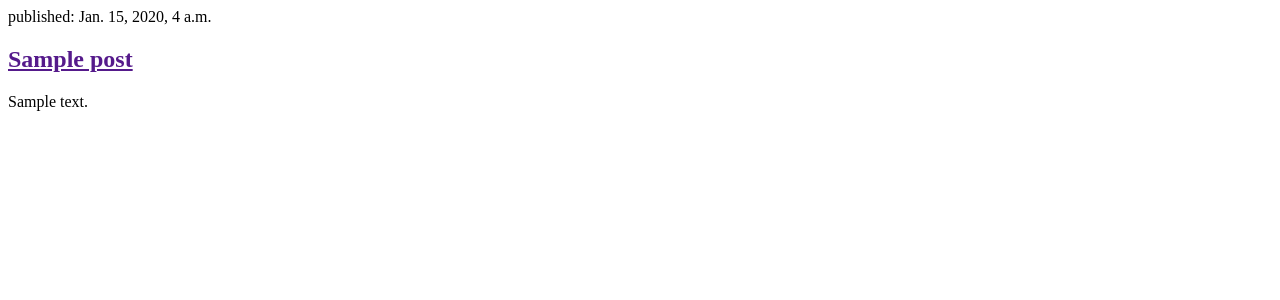
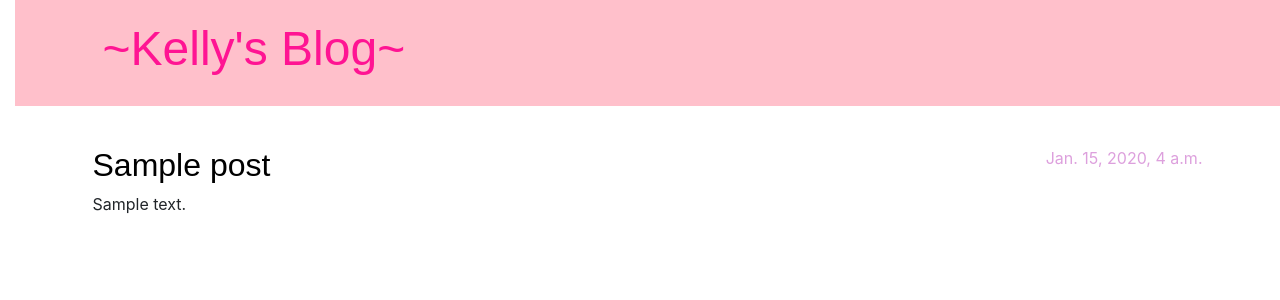
Before and after one commit to kwadlington/my-first-blog, a Django app: page / in a window 1280 px wide. Shown: the top 300 px of the page. Run offline with Django 3.2, Linux system fonts and the light colour scheme; tables that the repository leaves empty hold one stand-in row (values such as "Sample post").

Commit message:
Added new HTML files.

```diff
--- /dev/null
+++ b/blog/static/css/blog.css
@@ -0,0 +1,77 @@
+h1 a, h2 a {
+    color: #FFB6C1;
+    font-family:'Lucida Handwriting', fantasy;
+}
+body {
+    padding-left: 15px;
+}
+.page-header {
+    background-color: #ffc0cb;
+    margin-top: 0;
+    margin-bottom: 40px;
+    padding: 20px 20px 20px 40px;
+}
+
+.page-header h1,
+.page-header h1 a,
+.page-header h1 a:visited,
+.page-header h1 a:active {
+    color: #ff1493;
+    font-size: 36pt;
+    text-decoration: none;
+}
+
+h1,
+h2,
+h3,
+h4 {
+    font-family: "Lucida Console", "Courier New", cursive;
+}
+
+.date {
+    color: #dda0dd;
+}
+
+.save {
+    float: right;
+}
+
+.post-form textarea,
+.post-form input {
+    width: 100%;
+}
+
+.top-menu,
+.top-menu:hover,
+.top-menu:visited {
+    color: #e6e6fa;
+    float: right;
+    font-size: 26pt;
+    margin-right: 20px;
+}
+
+.post {
+    margin-bottom: 70px;
+}
+
+.post h2 a,
+.post h2 a:visited {
+    color: #000000;
+}
+
+.post > .date,
+.post > .actions {
+    float: right;
+}
+
+.btn-default,
+.btn-default:visited {
+    color: #C25100;
+    background: none;
+    border-color: #C25100;
+}
+
+.btn-default:hover {
+    color: #FFFFFF;
+    background-color: #C25100;
+}
--- /dev/null
+++ b/blog/templates/blog/base.html
@@ -0,0 +1,25 @@
+{% load static %}
+<!DOCTYPE html>
+<html>
+    <head>
+        <title>Django Girls blog</title>
+        <link rel="stylesheet" href="https://cdn.jsdelivr.net/npm/bootstrap@4.5.3/dist/css/bootstrap.min.css" integrity="sha384-TX8t27EcRE3e/ihU7zmQxVncDAy5uIKz4rEkgIXeMed4M0jlfIDPvg6uqKI2xXr2" crossorigin="anonymous">
+        <link rel="stylesheet" href="{% static 'css/blog.css' %}">
+        <link href="//fonts.googleapis.com/css?family=Lobster&subset=latin,latin-ext" rel="stylesheet" type="text/css">
+    </head>
+    <body>
+      <header class="page-header">
+      <div class="container">
+          <h1><a href="/">~Kelly's Blog~</a></h1>
+      </div>
+    </header>
+    <main class="container">
+        <div class="row">
+            <div class="col">
+            {% block content %}
+            {% endblock %}
+            </div>
+        </div>
+    </main>
+    </body>
+</html>
--- a/blog/templates/blog/post_list.html
+++ b/blog/templates/blog/post_list.html
@@ -1,15 +1,13 @@
-<!DOCTYPE html>
-<html>
-    <head>
-        <title>Django Girls blog</title>
-    </head>
-    <body>
-      {% for post in posts %}
-    <article>
-        <time>published: {{ post.published_date }}</time>
-        <h2><a href="">{{ post.title }}</a></h2>
-        <p>{{ post.text|linebreaksbr }}</p>
-    </article>
-{% endfor %}
-    </body>
-</html>
+{% extends 'blog/base.html' %}
+
+{% block content %}
+    {% for post in posts %}
+        <article class="post">
+            <time class="date">
+                {{ post.published_date }}
+            </time>
+            <h2><a href="">{{ post.title }}</a></h2>
+            <p>{{ post.text|linebreaksbr }}</p>
+        </article>
+    {% endfor %}
+{% endblock %}
```
